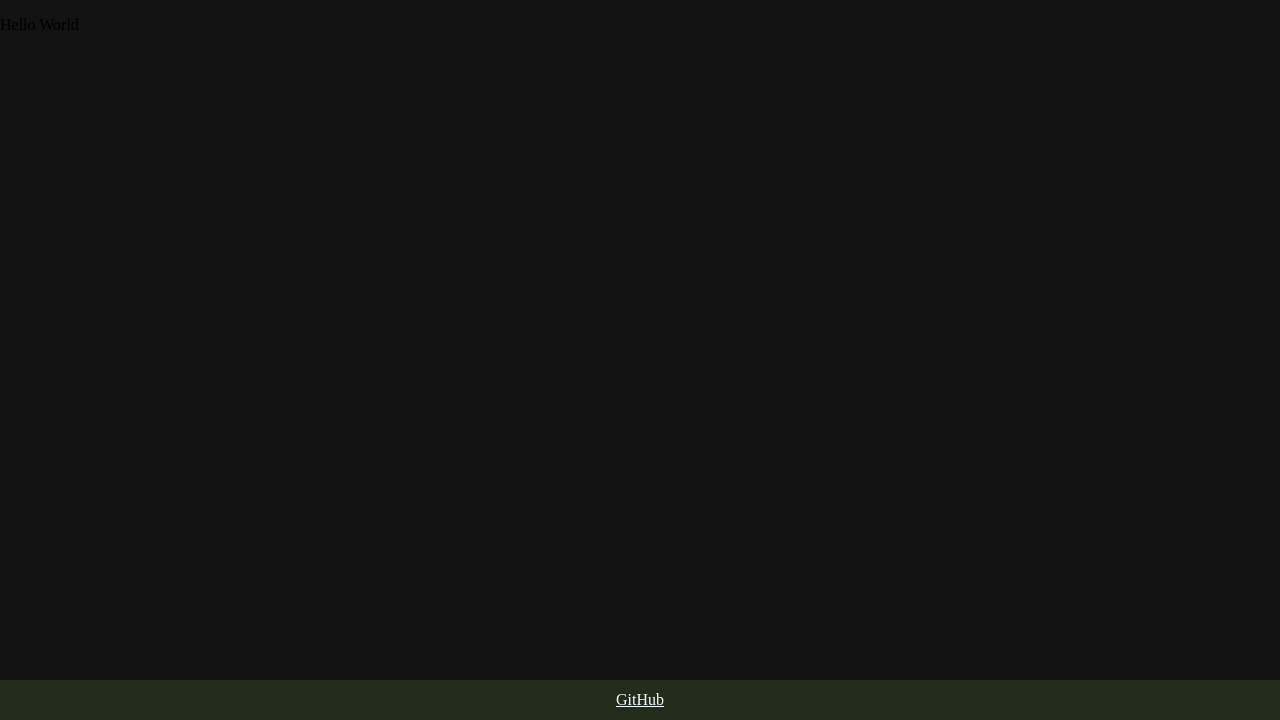
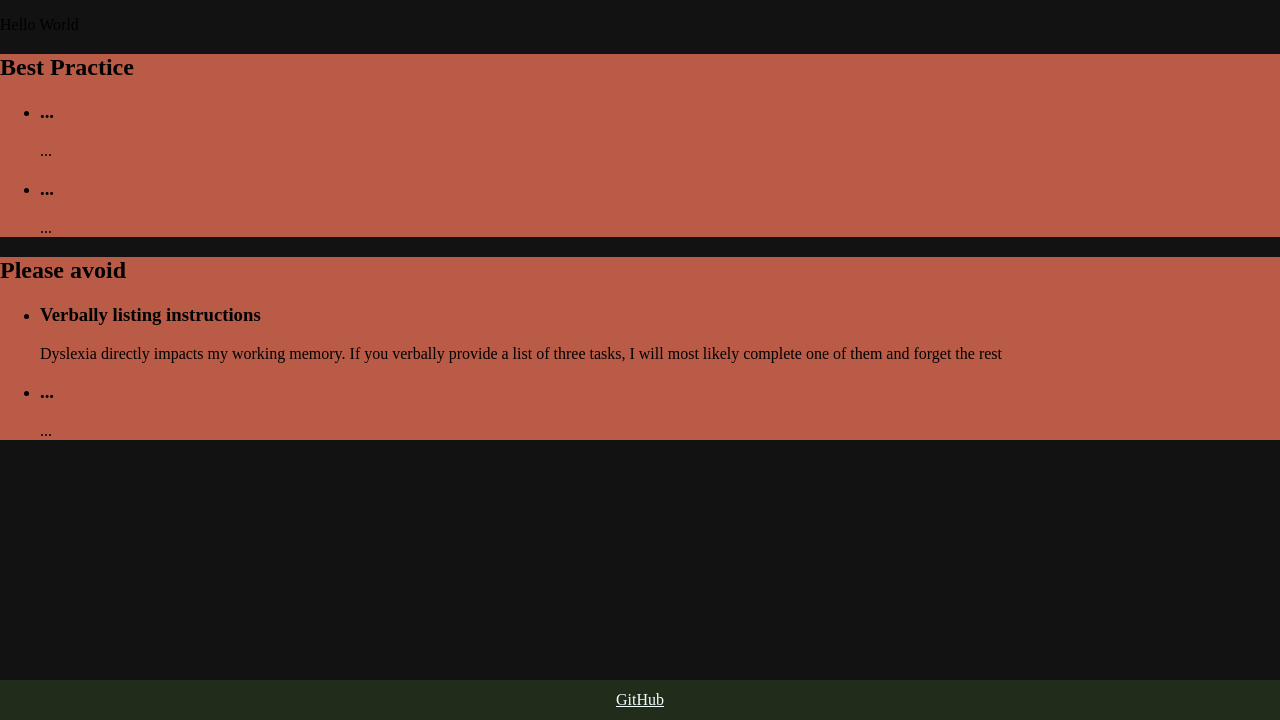
Before and after one commit to Dr-Passmore/Flask-Project-Ways-of-Working, a Flask app: page / in a window 1280 px wide. Shown: the part 80-800 px from the top of the page. Run offline with Flask 2, Linux system fonts and the light colour scheme; some libraries are stand-ins or nearby versions.

Commit message:
Started AB#95 AB#96 - Cards added
Signed-off-by: Phillip Passmore <phillipspassmore@gmail.com>

```diff
--- a/templates/index.html
+++ b/templates/index.html
@@ -12,13 +12,57 @@
   >
 
 </head>
-
+<header>
+  <h1>Ways of Working</h1>
+</header>
 
 <body>
-  <header>
-    <h1>Ways of Working </h1>
-  </header>
-  <p>Hello World</p>
+  <div class="introSection">
+    <p class="intro">Hello World</p>
+  </div>
+  <div class="container">
+
+    <h2>Best Practice</h2>
+
+    <ul class="cards">
+      <li class="card">
+        <div>
+          <h3 class="card-title">...</h3>
+          <div class="card-content">...</div>
+        </div>
+      </li>
+      <li class="card">
+        <div>
+          <h3 class="card-title">...</h3>
+          <div class="card-content">...</div>
+        </div>
+      </li>
+     <!-- more cards here -->
+
+    </ul>
+  </div>
+
+  <div class="container">
+
+    <h2>Please avoid</h2>
+
+    <ul class="cards">
+      <li class="card">
+        <div>
+          <h3 class="card-title">Verbally listing instructions</h3>
+          <div class="card-content">Dyslexia directly impacts my working memory. If you verbally provide a list of three tasks, I will most likely complete one of them and forget the rest</div>
+        </div>
+      </li>
+      <li class="card">
+        <div>
+          <h3 class="card-title">...</h3>
+          <div class="card-content">...</div>
+        </div>
+      </li>
+     <!-- more cards here -->
+
+    </ul>
+  </div>
 </body>
 <footer>
   <a href="https://github.com/Dr-Passmore"> GitHub</a>
```
